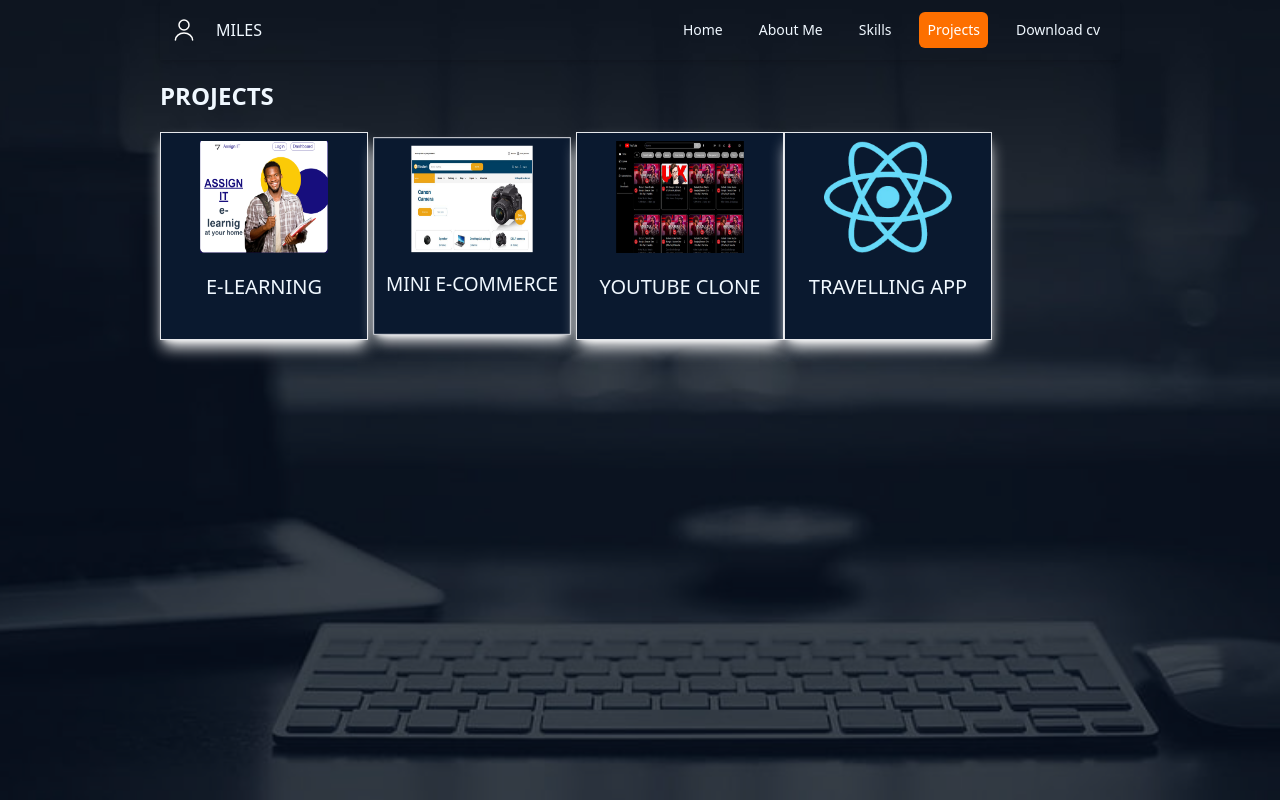
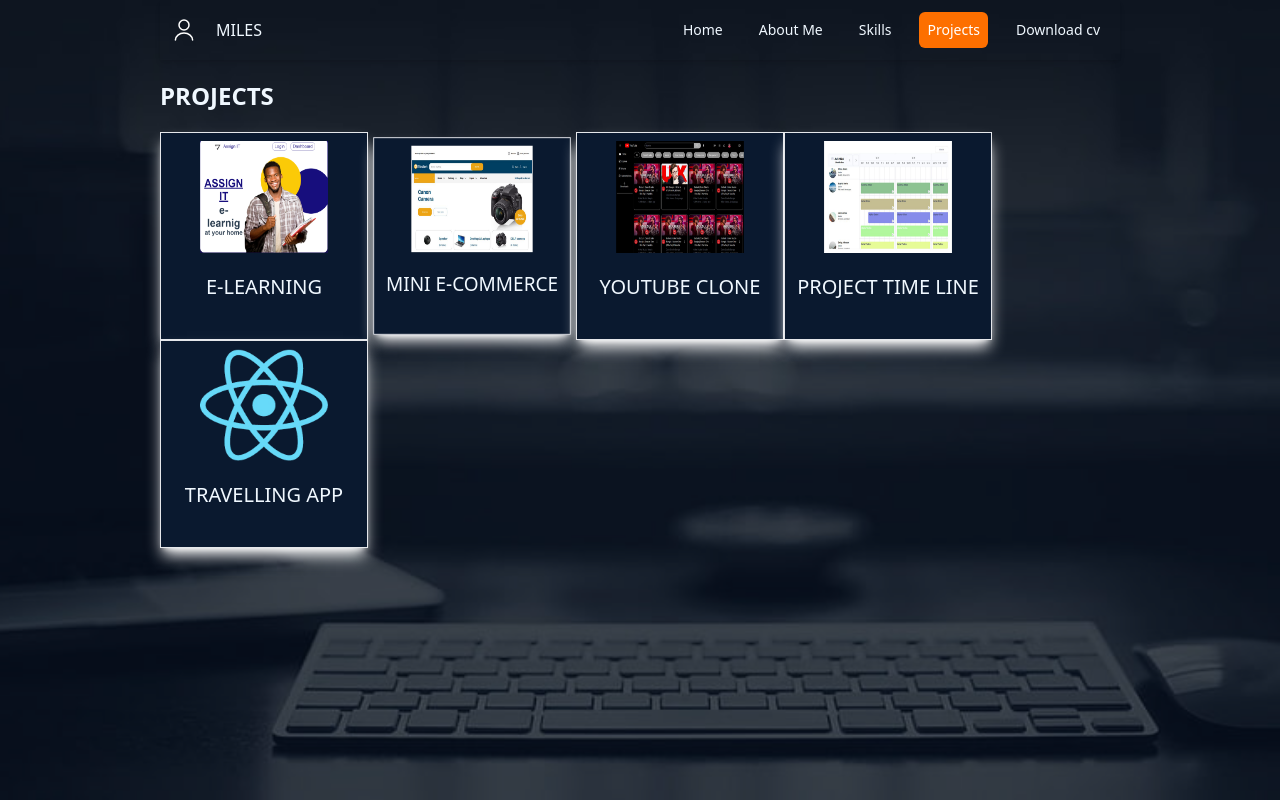
Before and after one commit to benjamin-nyankson/portfolio-website-benjamin-nyankson, a Vue app: page /projects in a window 1280 px wide. Built offline with nearby package versions, Linux system fonts and the light colour scheme.

Commit message:
refactor: add timeline project

```diff
--- a/src/components/views/ProjectView.vue
+++ b/src/components/views/ProjectView.vue
@@ -17,6 +17,7 @@ import learn from "@/assets/e-lerning.png";
 import youtube from "@/assets/youtube-clone.png"
 import eCommerce from "@/assets/e-commerce.png"
 import reactImg from "@/assets/react-png.png"
+import timeline from "@/assets/timeline.png"
 import SkillsCard from '../SkillsCard.vue';
 import  useSetInterval  from '@/composables/useSetInterval';
 
@@ -24,7 +25,8 @@ const listOfProjects = ref([
     { name: "E-learning", id: 1, type: "Vue", img_url:learn, link: "https://e-learning-dashboard-31k8xgwp6-nyankson-benjamin.vercel.app" },
     { name: "Mini E-commerce", id: 2, type: "vue", img_url:eCommerce, link: "https://e-commerce-app-vue.vercel.app/" },
     { name: "Youtube Clone", id: 3, type: "vue", img_url:youtube, link: "https://youtube-clone-k033hvxcs-nyankson-benjamin.vercel.app/", },
-    { name: "Travelling App", id: 4, type: "vue", img_url:reactImg, link: "https://travelling-app-rho.vercel.app/" },
+    { name: "Project Time Line", id: 4, type: "vue", img_url:timeline, link: "https://time-line-livid.vercel.app/" },
+    { name: "Travelling App", id: 5, type: "vue", img_url:reactImg, link: "https://travelling-app-rho.vercel.app/" },
 
 ])
 
```
Also changed, not shown: src/assets/timeline.png (added).
